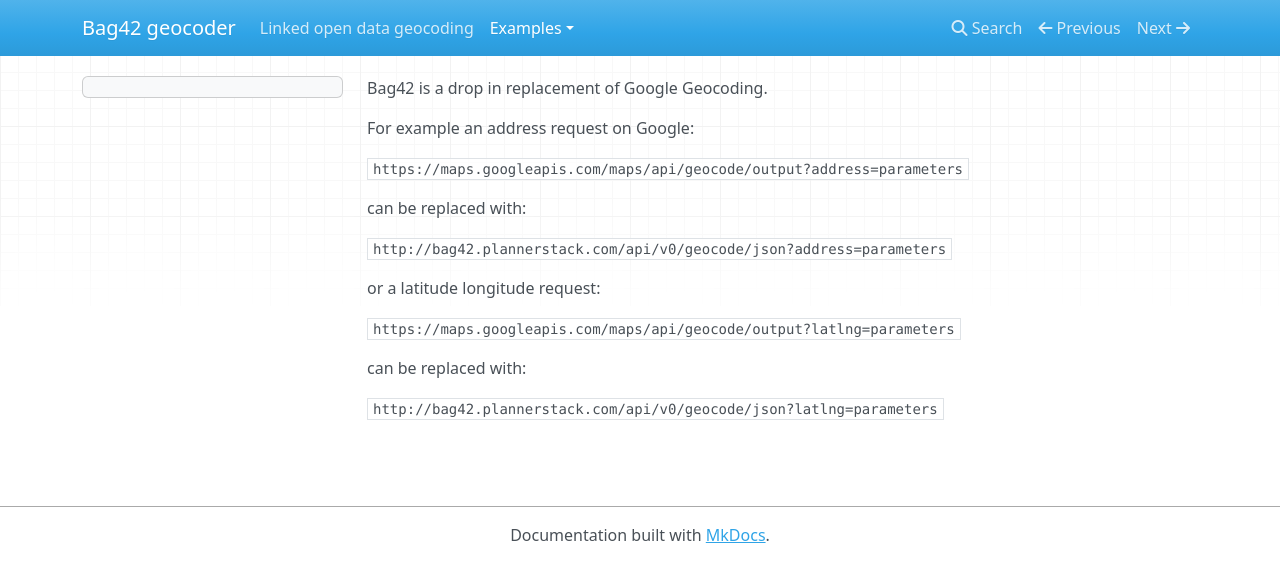
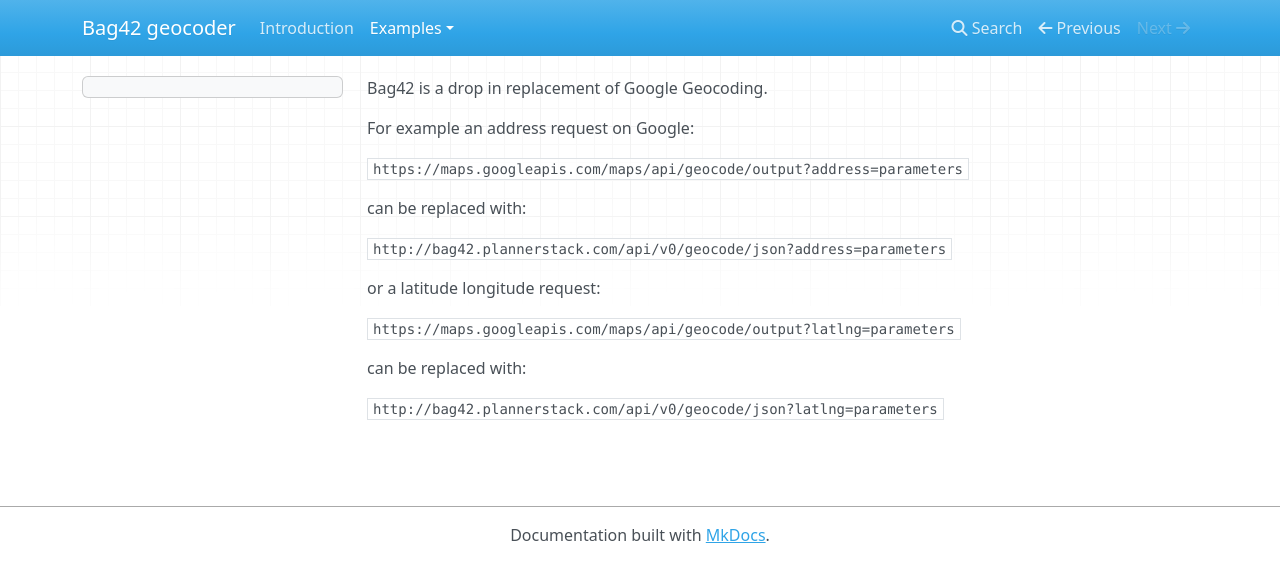
Before and after one commit to calendar42/bag42, an MkDocs documentation site: the page built from docs/examples/geocoding.md, in a window 1280 px wide. Shown: the top 582 px of the page. Built offline with MkDocs 1.6.1, drawn with Linux system fonts in a browser that asks for light colours; nearby versions of some CDN libraries; old or Windows-style settings are respelled for this version of MkDocs; some of the changed lines change nothing that is shown.

Commit message:
Enabled menu

```diff
--- a/mkdocs.yml
+++ b/mkdocs.yml
@@ -2,8 +2,8 @@
 site_favicon: favicon.ico
 
 # FIXME: Somehow these pages result in a succesfull build, but a 404, couldn't understand why
-#pages:
-#- ['README.md', 'Introduction']
-#- ['examples/autocomplete.md', 'Examples', 'Autocomplete']
-#- ['examples/geocoding.md', 'Examples', 'Geocoding']
-#- ['examples/geocoding.md', 'Examples', 'Results']
+pages:
+- ['README.md', 'Introduction']
+- ['examples/autocomplete.md', 'Examples', 'Autocomplete']
+- ['examples/geocoding.md', 'Examples', 'Geocoding']
+- ['examples/geocoding.md', 'Examples', 'Results']
```
